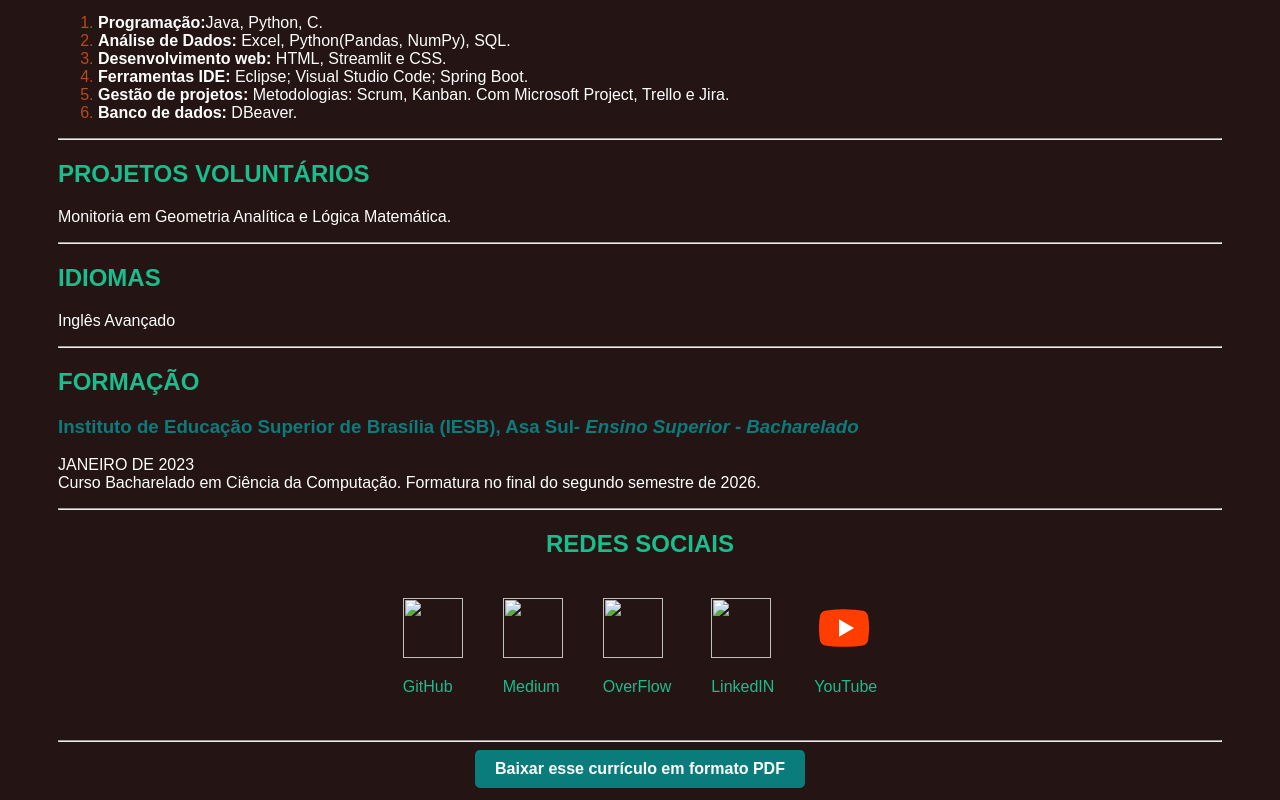
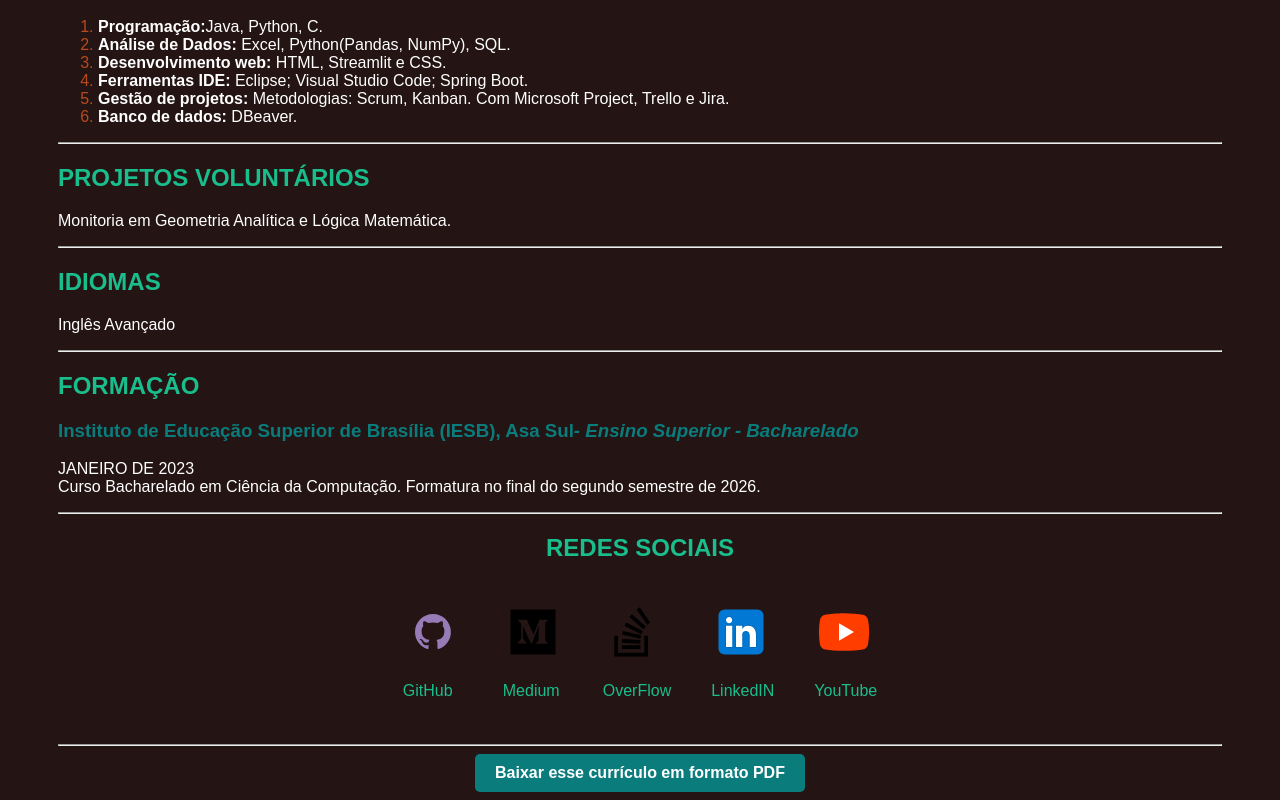
Before and after one commit to CraraMaria/TecWeb, a plain HTML site: page index.html in a window 1280 px wide. Shown: the part 1034-1834 px from the top of the page. Drawn offline with Linux system fonts and the light colour scheme.

Commit message:
Update index.html

```diff
--- a/index.html
+++ b/index.html
@@ -24,7 +24,7 @@
 
 <header>
     <div class="center">
-        <img src="./Img/fotoperfil.png">
+        <img src="fotoperfil.png">
         <h1>Maria Clara Fontenele Silva</h1>
     </div>
     <div class="container"><h3>Estudante de Ciência da Computação. Interesse em Desenvolvimento de Software e Ciência de Dados.</h3>
@@ -109,22 +109,22 @@
     </div>
         <footer>
             <a href="https://github.com/CraraMaria" target="_blank" rel="noopener noreferrer">
-                <img src="./img/github.svg"></img>
+                <img src="github.svg"></img>
                 <p>GitHub</p>
             </a>
 
             <a href="https://medium.com/@fontenelesilvamariaclara" target="_blank" rel="noopener noreferrer">
-                <img src="./img/medium.svg"></img>
+                <img src="medium.svg"></img>
                 <p>Medium</p>
             </a>
 
             <a href="https://stackoverflow.com/users/27588517/maria-clara-fontenele-silva?tab=topactivity" target="_blank" rel="noopener noreferrer">
-                <img src="./img/stack-overflow.svg"></img>
+                <img src="stack-overflow.svg"></img>
                 <p>OverFlow</p>
             </a>
 
             <a href="https://www.linkedin.com/in/maria-clara-fontenele-silva-334a08292/" target="_blank" rel="noopener noreferrer">
-                <img src="./img/linkedin.svg"></img>
+                <img src="linkedin.svg"></img>
                 <p>LinkedIN</p>
             </a>
 
```
